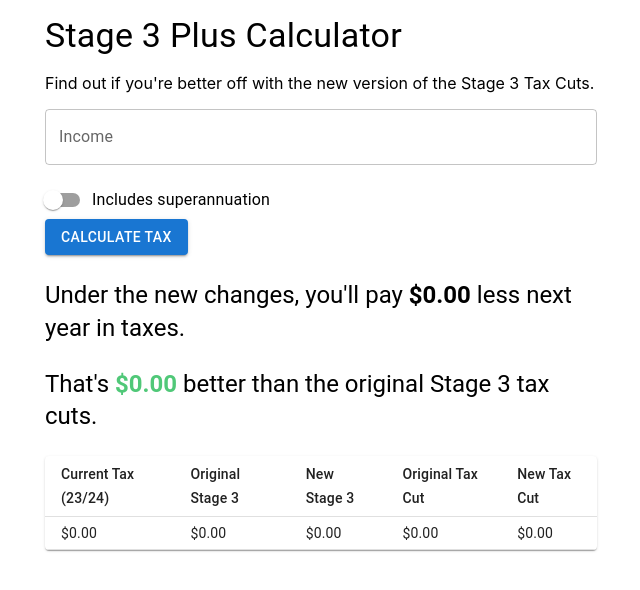
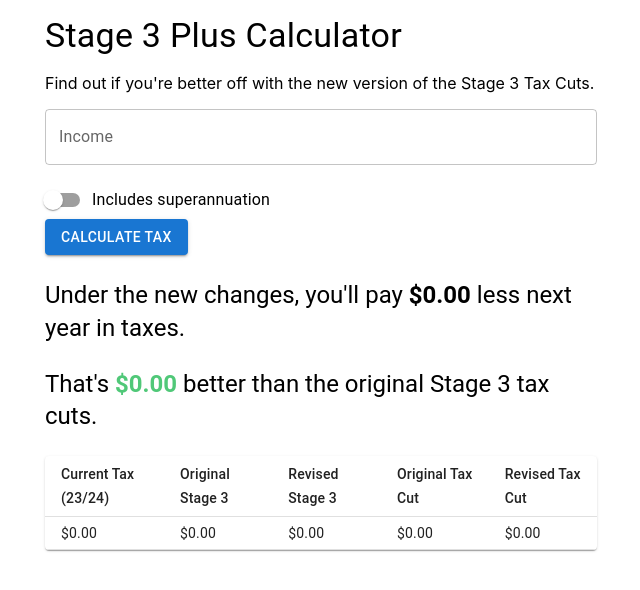
Before and after one commit to TylerHamiltonJ/stage-three-tax, a React (Create React App) app: page / in a window 1280 px wide. Both pictures are taken after typing "Sample" into the empty fields and a click on the button "CALCULATE TAX". Shown: the top 590 px of the page, without its empty margins (319-959 px from the left). Built offline with nearby package versions, Linux system fonts and the light colour scheme.

Commit message:
Updating max income

```diff
--- a/src/App.js
+++ b/src/App.js
@@ -80,9 +80,9 @@ const ProgressiveTaxCalculator = () => {
                 <TableRow>
                   <TableCell>Current Tax (23/24)</TableCell>
                   <TableCell>Original Stage 3</TableCell>
-                  <TableCell>New Stage 3</TableCell>
+                  <TableCell>Revised Stage 3</TableCell>
                   <TableCell>Original Tax Cut</TableCell>
-                  <TableCell>New Tax Cut</TableCell>
+                  <TableCell>Revised Tax Cut</TableCell>
                 </TableRow>
               </TableHead>
               <TableBody>
--- a/src/utils/calculateTax.js
+++ b/src/utils/calculateTax.js
@@ -27,7 +27,7 @@ const calculateNewTax = (income, isSuper) => {
         { rate: 0.16, maxAmount: 45000 },
         { rate: 0.30, maxAmount: 135000 },
         { rate: 0.37, maxAmount: 190000 },
-        { rate: 0.45, maxAmount: 500000 }
+        { rate: 0.45, maxAmount: Infinity }
     ];
 
     const incomeToTax = !!isSuper ? income - (income * 0.11) : income;
@@ -40,7 +40,7 @@ const calculateS3Tax = (income, isSuper) => {
         { rate: 0, maxAmount: 18200 },
         { rate: 0.19, maxAmount: 45000 },
         { rate: 0.30, maxAmount: 200000 },
-        { rate: 0.45, maxAmount: 500000 }
+        { rate: 0.45, maxAmount: Infinity }
     ];
     const incomeToTax = !!isSuper ? income - (income * 0.11) : income;
     const totalTax = calculateIncomeTax(incomeToTax, brackets)
@@ -53,7 +53,7 @@ const calculateOldTax = (income, isSuper) => {
         { rate: 0.19, maxAmount: 45000 },
         { rate: 0.325, maxAmount: 120000 },
         { rate: 0.37, maxAmount: 180000 },
-        { rate: 0.45, maxAmount: 500000 }
+        { rate: 0.45, maxAmount: Infinity }
     ];
     const incomeToTax = !!isSuper ? income - (income * 0.11) : income;
     const totalTax = calculateIncomeTax(incomeToTax, brackets)
```
